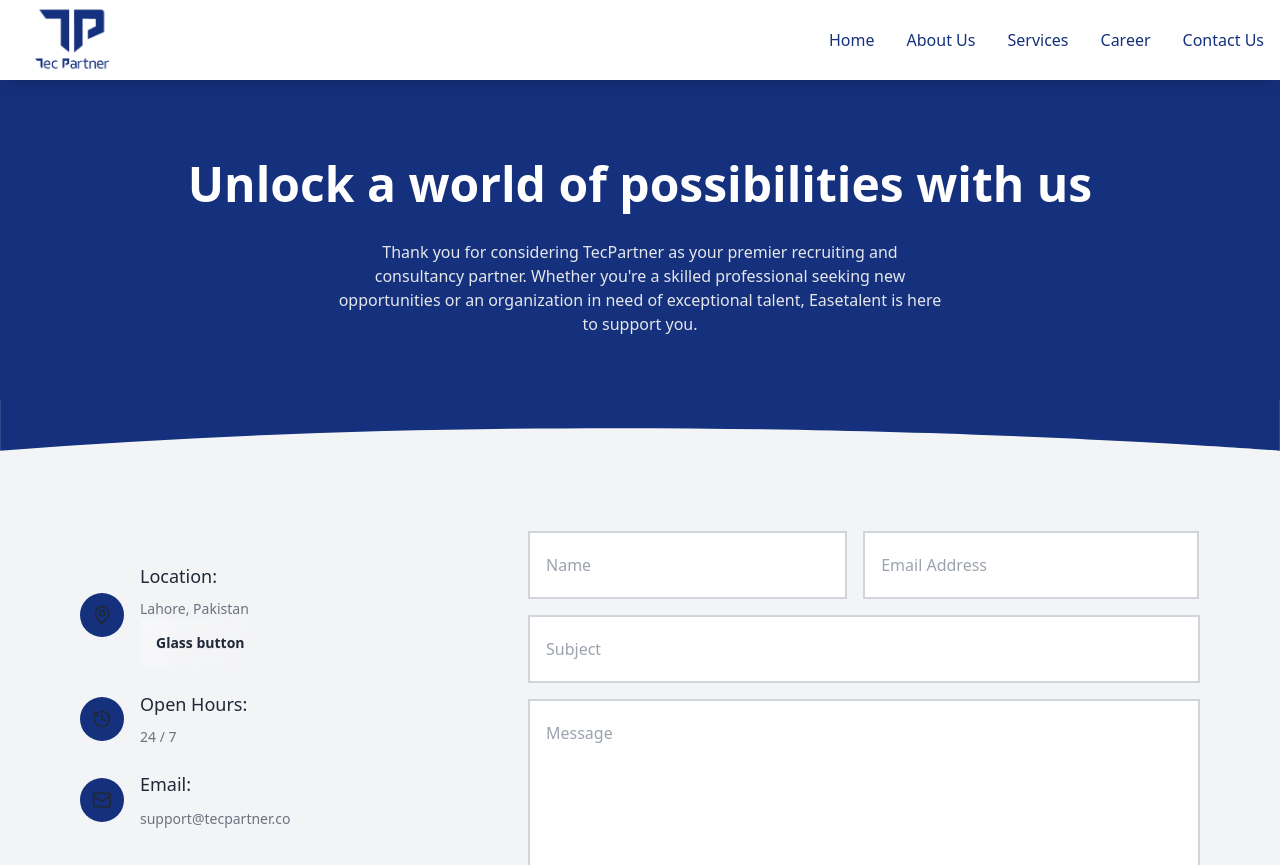
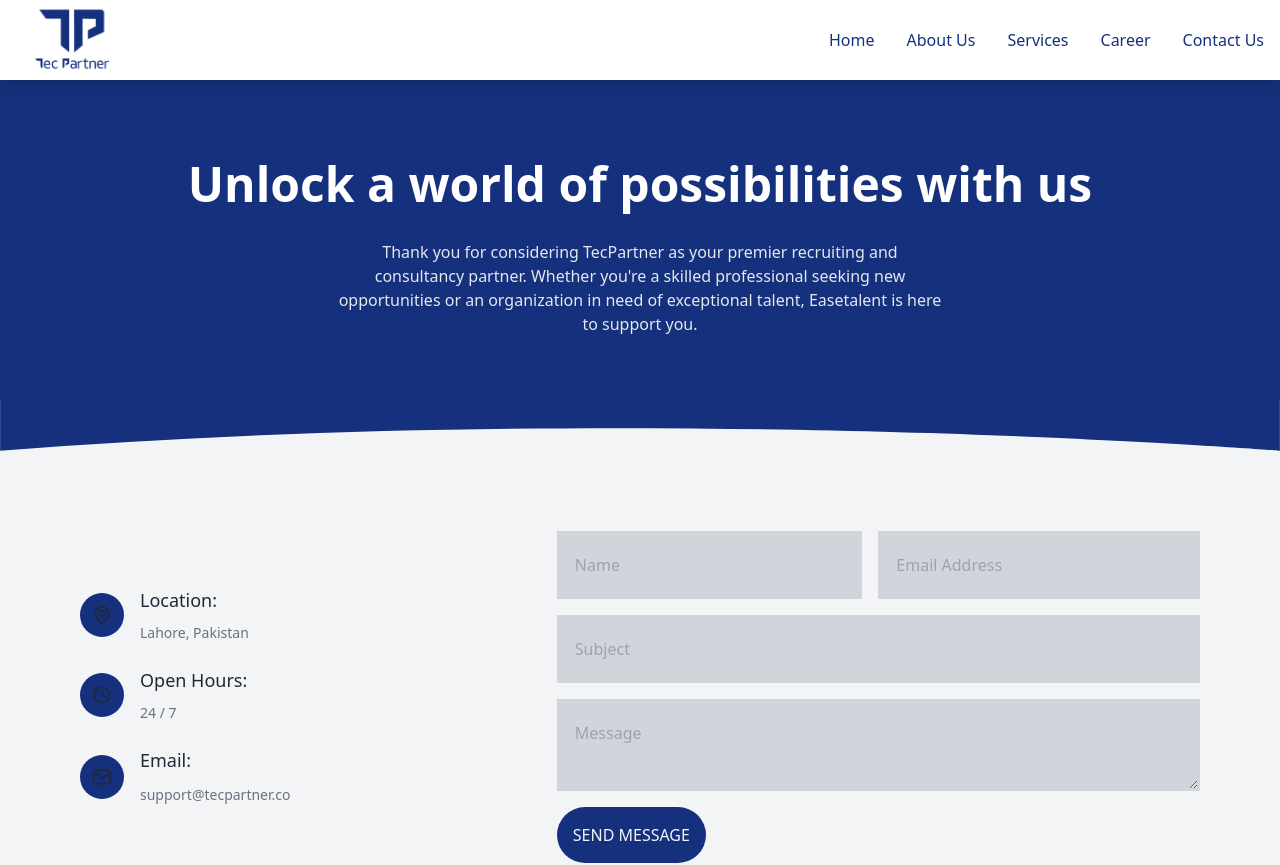
Before and after one commit to anees-tech/TecPartner, a React (Create React App) app: page /ContactUs in a window 1280 px wide. Shown: the top 865 px of the page. Built offline with nearby package versions, Linux system fonts and the light colour scheme.

Commit message:
contact us update

```diff
--- a/src/components/Form.jsx
+++ b/src/components/Form.jsx
@@ -3,8 +3,8 @@
 const Form = () => {
   return (
     <>
-      <section className="flex p-20 flex-wrap bg-gray-100">
-        <div className="flex flex-col gap-[1.5rem] w-[40%] py-8">
+      <section className="flex flex-col-reverse gap-12 py-12 md:p-20 md:flex-row items-center bg-gray-100">
+        <div className="flex flex-col gap-[1.5rem] w-[40%] py-8  ">
           <div className="flex items-center gap-4">
             <div className="rounded-full bg-[#15307c] h-[44px] w-[44px] flex items-center justify-center">
               <svg
@@ -27,7 +27,6 @@
             <div>
               <h4 className="text-[18px] font-medium mb-2">Location:</h4>
               <p className="text-[14px] text-gray-500">Lahore, Pakistan</p>
-              <button className="btn glass">Glass button</button>
             </div>
           </div>
           <div className="flex items-center gap-4">
@@ -89,30 +88,30 @@
         <div className="w-[60%]">
           <form action="#">
             <div className="flex flex-wrap gap-4">
-              <div className="w-full flex flex-wrap gap-4">
+              <div className="w-full flex gap-4 lg:flex-nowrap flex-wrap">
                 <input
                   type="text"
                   placeholder="Name"
-                  className="w-[47.5%] py-5 px-4 border-2 text-gray-500 border-gray-300"
+                  className="w-full lg:w-[47.5%] py-5 px-4 border-2 text-gray-500 border-gray-300 bg-gray-300"
                 />
                 <input
                   type="text"
                   placeholder="Email Address"
-                  className="w-[50%] py-5 px-4 border-2 text-gray-500 border-gray-300"
+                  className="w-full lg:w-[50%] py-5 px-4 border-2 text-gray-500 border-gray-300 bg-gray-300"
                 />
               </div>
               <input
                 type="text"
                 placeholder="Subject"
-                className="w-full py-5 px-4 border-2 text-gray-500 border-gray-300"
+                className="w-full py-5 px-4 border-2 text-gray-500 border-gray-300 bg-gray-300"
               />
               <textarea
                 name="textMessage"
                 id="textMessage"
-                cols="100"
+                // cols="100"
                 placeholder="Message"
-                rows="6"
-                className="w-full max-w-[40] h-auto resize-y-none py-5 px-4 border-2 text-gray-500 border-gray-300"
+                // rows="6"
+                className="w-full max-w-[40] py-5 px-4 border-2 text-gray-500 border-gray-300 bg-gray-300"
               ></textarea>
 
               <button
--- a/src/components/HeaderForPages.jsx
+++ b/src/components/HeaderForPages.jsx
@@ -13,7 +13,7 @@
         <p className="w-[50%] text-center p-4 text-gray-200">{para}</p>
       </div>
       <svg
-        className="fill-[#15307c] bg-gray-100"
+        className="fill-[#15307c] border-gray-100 bg-gray-100"
         viewBox="0 0 1440 57"
         fill="none"
         xmlns="http://www.w3.org/2000/svg"
--- a/src/components/Navbar.jsx
+++ b/src/components/Navbar.jsx
@@ -10,7 +10,7 @@
   };
 
   return (
-    <nav className=" mirror h-18 bg-white border-gray-200 scroll-smooth focus:scroll-auto shadow-lg	 fixed w-full ">
+    <nav className=" mirror h-18 bg-white border-gray-200 scroll-smooth focus:scroll-auto shadow-lg	 fixed w-full z-30 ">
       <div className="max-w-screen-xl flex flex-wrap items-center justify-between mx-auto px-4 py-2">
         <span className=" h-16 w-28 p-4 self-center text-2xl font-semibold whitespace-nowrap text-white flex items-center space-x-3 rtl:space-x-reverse">
           <Link to="/">
```
